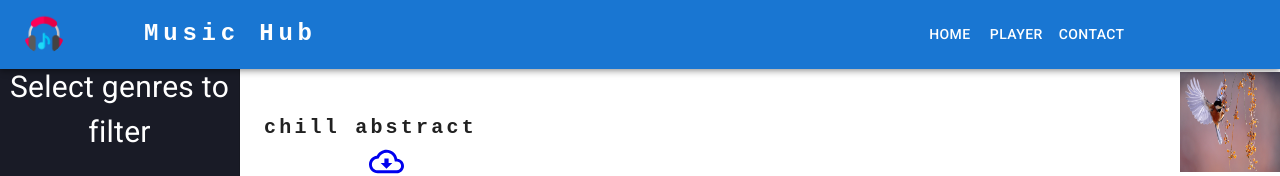
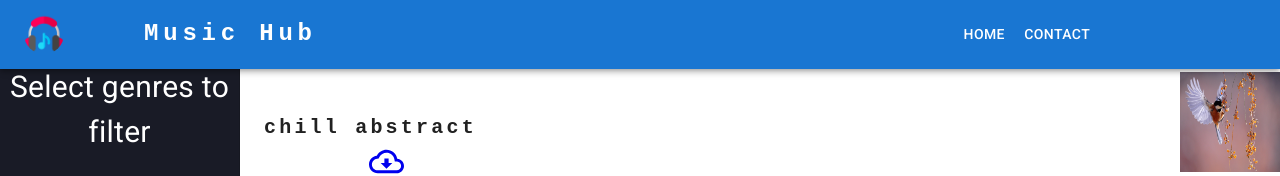
Before and after one commit to noam-projects/music_hub, a React (Create React App) app: page / in a window 1280 px wide. Shown: the top 176 px of the page. Built offline with nearby package versions, Linux system fonts and the light colour scheme.

Commit message:
final commit

```diff
--- a/src/App.tsx
+++ b/src/App.tsx
@@ -1,7 +1,5 @@
 import { Routes, Route, BrowserRouter } from "react-router-dom";
-import NoMatch from './pages/NoMatch';
 import HomePage from "./pages/HomePage";
-import Player from "./pages/Player";
 import Contact from "./pages/Contact";
 function App() {
   return (
@@ -9,8 +7,6 @@ function App() {
         <Routes>
           <Route path='/' element={<HomePage />}></Route>
           <Route path="/contact" element={<Contact />}></Route>
-          <Route path="/player" element={<Player />}></Route>
-          <Route path="*" element={<NoMatch />} />
         </Routes>
       </BrowserRouter>
   );
--- a/src/components/HeaderBar.tsx
+++ b/src/components/HeaderBar.tsx
@@ -82,9 +82,6 @@ function HeaderBar(props:{pos:'fixed'|'relative'}) {
                             <MenuItem key={0} onClick={() => navigate("/")}>
                                 <Typography>Home</Typography>
                             </MenuItem>
-                            <MenuItem key={1} onClick={() => navigate('/player')}>
-                                <Typography>Player</Typography>
-                            </MenuItem>
                             <MenuItem key={2} onClick={() => navigate('/contact')}>
                                 <Typography>Contact Us</Typography>
                             </MenuItem>
@@ -124,13 +121,6 @@ function HeaderBar(props:{pos:'fixed'|'relative'}) {
                                 HOME
                             </Button>
                             <Button
-                                key={1}
-                                onClick={() => navigate('/player')}
-                                sx={{ my: 2, color: 'white', display: 'block' }}
-                            >
-                                PLAYER
-                            </Button>
-                            <Button
                                 key={2}
                                 onClick={() => navigate('/contact')}
                                 sx={{ my: 2, color: 'white', display: 'block' }}
@@ -149,13 +139,6 @@ function HeaderBar(props:{pos:'fixed'|'relative'}) {
                                 HOME
                             </Button>
                             <Button
-                                key={1}
-                                onClick={() => navigate('/player')}
-                                sx={{ my: 2, color: 'white', display: 'block' }}
-                            >
-                                PLAYER
-                            </Button>
-                            <Button
                                 key={2}
                                 onClick={() => navigate('/contact')}
                                 sx={{ my: 2, color: 'white', display: 'block' }}
--- a/src/pages/NoMatch.tsx
+++ /dev/null
@@ -1,9 +0,0 @@
-function NoMatch() {
-    return (
-      <div className="App">
-        <h1>no match</h1>
-      </div>
-    );
-  }
-
-  export default NoMatch;
--- a/src/pages/Player.tsx
+++ /dev/null
@@ -1,13 +0,0 @@
-import {ThemeProvider,createTheme} from '@mui/material'
-const theme = createTheme();
-function Player() {
-    return (
-      <ThemeProvider theme={theme}>
-      <div className="App">
-        <h1>player</h1>
-      </div>
-      </ThemeProvider>
-    );
-  }
-
-  export default Player;
```
Also changed, not shown: public/manifest.json.
